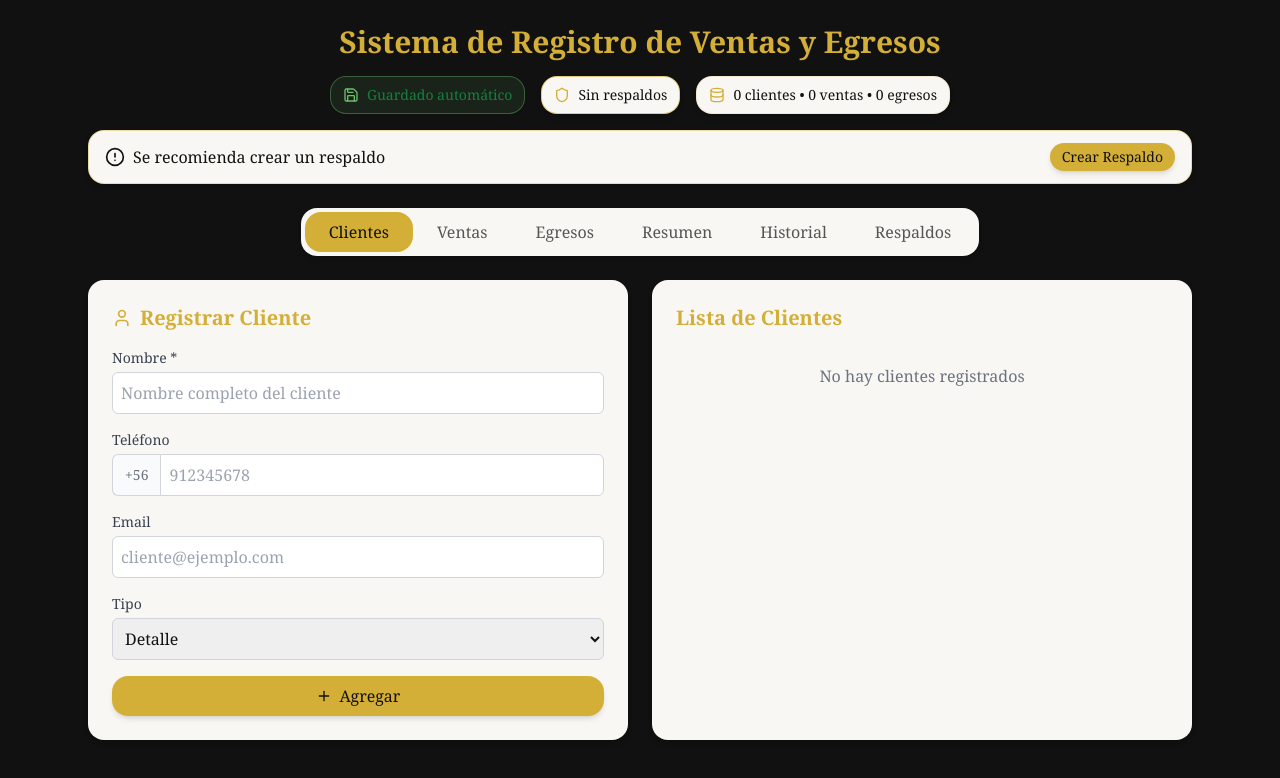
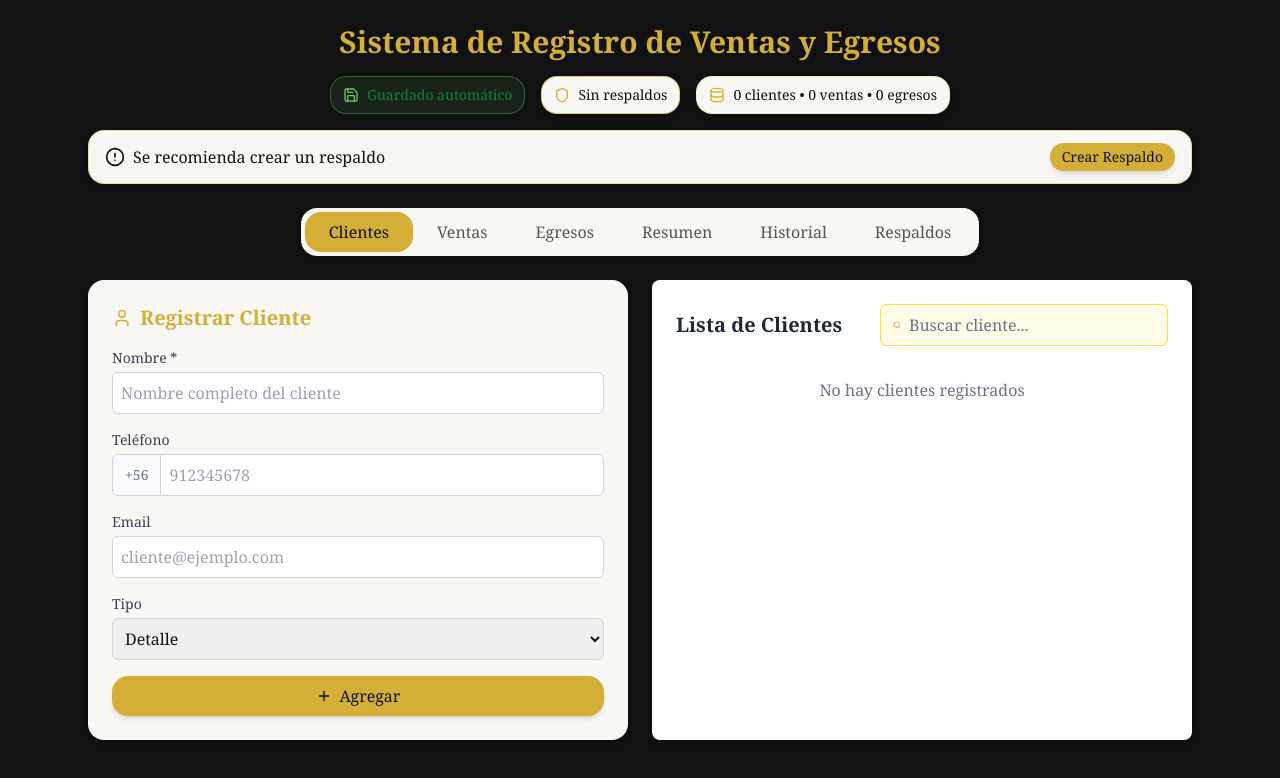
Before and after one commit to joyeriamardeplatacl777-design/ventas-app, a React (Create React App) app: page / in a window 1280 px wide. Shown: the top 778 px of the page. Built offline with nearby package versions, Linux system fonts and the light colour scheme.

Commit message:
Agregado buscador de clientes y filtro por día/mes/año

```diff
--- a/src/App.tsx
+++ b/src/App.tsx
@@ -40,6 +40,7 @@ const SalesManagementSystem = () => {
   const [showSuccessMessage, setShowSuccessMessage] = useState('');
   const [clientSearchTerm, setClientSearchTerm] = useState('');
   const [showClientDropdown, setShowClientDropdown] = useState(false);
+  const [clientSearchList, setClientSearchList] = useState('');
   const [clientForm, setClientForm] = useState<ClientForm>({
     name: '',
     phone: '',
@@ -135,6 +136,15 @@ const SalesManagementSystem = () => {
     },
     { total: 0, mayor: 0, detalle: 0 }
   );
+
+  const filteredClientList = clients.filter(client => {
+    const search = clientSearchList.toLowerCase();
+    return (
+      client.name.toLowerCase().includes(search) ||
+      client.phone.includes(search) ||
+      client.email.toLowerCase().includes(search)
+    );
+  });
 
   const downloadSalesHistoryCSV = () => {
     const headers = [
@@ -1613,57 +1623,73 @@ const cancelEditSale = () => {
             </div>
           </div>
 
-          <div className="bg-[#f9f7f3] text-[#111111] rounded-2xl shadow-md p-6">
-            <h2 className="text-xl font-semibold mb-4">Lista de Clientes</h2>
+          <div className="bg-white rounded-lg shadow-md p-6">
+            <div className="flex justify-between items-center mb-4 flex-wrap gap-2">
+              <h2 className="text-xl font-semibold text-gray-800">Lista de Clientes</h2>
+
+              {/* 🔍 Buscador de clientes */}
+              <div className="flex items-center gap-2 bg-yellow-50 border border-yellow-300 rounded-md px-3 py-2 w-full md:w-72">
+                <svg
+                  xmlns="http://www.w3.org/2000/svg"
+                  fill="none"
+                  viewBox="0 0 24 24"
+                  strokeWidth={2}
+                  stroke="currentColor"
+                  className="w-5 h-5 text-yellow-600"
+                >
+                  <path
+                    strokeLinecap="round"
+                    strokeLinejoin="round"
+                    d="M21 21l-4.35-4.35M11 19a8 8 0 100-16 8 8 0 000 16z"
+                  />
+                </svg>
+                <input
+                  type="text"
+                  placeholder="Buscar cliente..."
+                  value={clientSearchList}
+                  onChange={(e) => setClientSearchList(e.target.value)}
+                  className="bg-transparent flex-1 outline-none text-gray-800 placeholder-gray-500"
+                />
+              </div>
+            </div>
+
+            {/* 📋 Lista de clientes filtrada */}
             <div className="max-h-96 overflow-y-auto">
-              {clients.length === 0 ? (
+              {filteredClientList.length === 0 ? (
                 <p className="text-gray-500 text-center py-4">No hay clientes registrados</p>
               ) : (
                 <div className="space-y-3">
-                  {clients.map(client => (
-                    <div key={client.id} className="border border-gray-200 rounded-lg p-3">
+                  {filteredClientList.map(client => (
+                    <div
+                      key={client.id}
+                      className="border border-gray-200 rounded-lg p-3 hover:bg-yellow-50 transition"
+                    >
                       <div className="flex items-center justify-between">
                         <div className="flex-1">
-                          <h3 className="font-medium">{client.name}</h3>
+                          <h3 className="font-medium text-gray-800">{client.name}</h3>
                           <div className="text-sm text-gray-600 space-y-1">
-                            {client.phone && (
-                              <div className="flex items-center">
-                                <Phone size={12} className="mr-1" />
-                                +56 {client.phone}
-                              </div>
-                            )}
-                            {client.email && (
-                              <div className="flex items-center">
-                                <Mail size={12} className="mr-1" />
-                                {client.email}
-                              </div>
-                            )}
+                            {client.phone && <div>📞 +56 {client.phone}</div>}
+                            {client.email && <div>📧 {client.email}</div>}
                           </div>
                         </div>
+
                         <div className="flex items-center gap-2 ml-4">
-                          <span className={`px-2 py-1 rounded text-xs font-medium ${
-                            client.type === 'mayorista'
-                              ? 'bg-green-100 text-green-800'
-                              : 'bg-blue-100 text-blue-800'
-                          }`}>
+                          <span
+                            className={`px-2 py-1 rounded text-xs font-medium ${
+                              client.type === 'mayorista'
+                                ? 'bg-green-100 text-green-800'
+                                : 'bg-blue-100 text-blue-800'
+                            }`}
+                          >
                             {client.type}
                           </span>
-                          <div className="flex gap-1">
-                            <button
-                              onClick={() => editClient(client)}
-                              className="text-blue-500 hover:text-blue-700 p-1"
-                              title="Editar cliente"
-                            >
-                              <Edit2 size={14} />
-                            </button>
-                            <button
-                              onClick={() => deleteClient(client.id)}
-                              className="text-red-500 hover:text-red-700 p-1"
-                              title="Eliminar cliente"
-                            >
-                              <Trash2 size={14} />
-                            </button>
-                          </div>
+                          <button
+                            onClick={() => editClient(client)}
+                            className="text-blue-500 hover:text-blue-700 p-1 rounded hover:bg-blue-50"
+                            title="Editar cliente"
+                          >
+                            ✏️
+                          </button>
                         </div>
                       </div>
                     </div>
```
